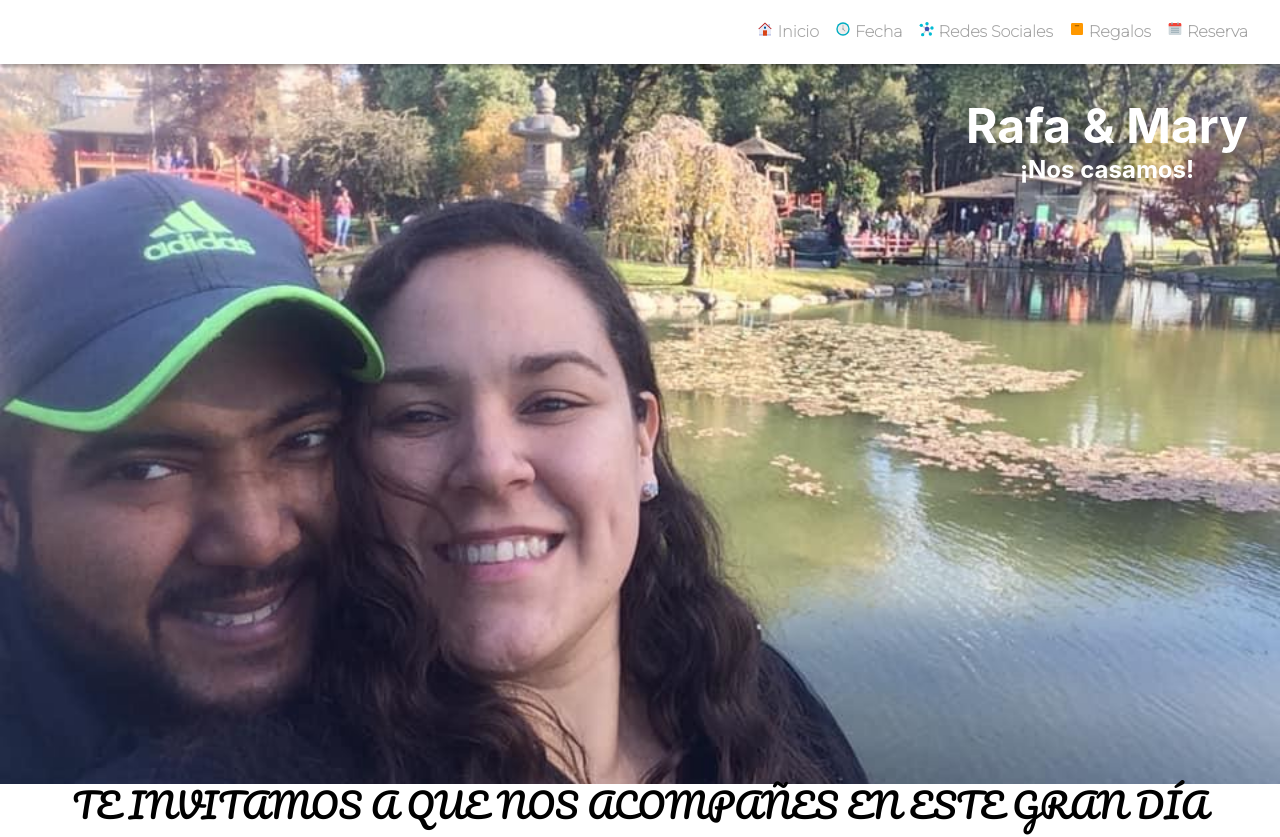
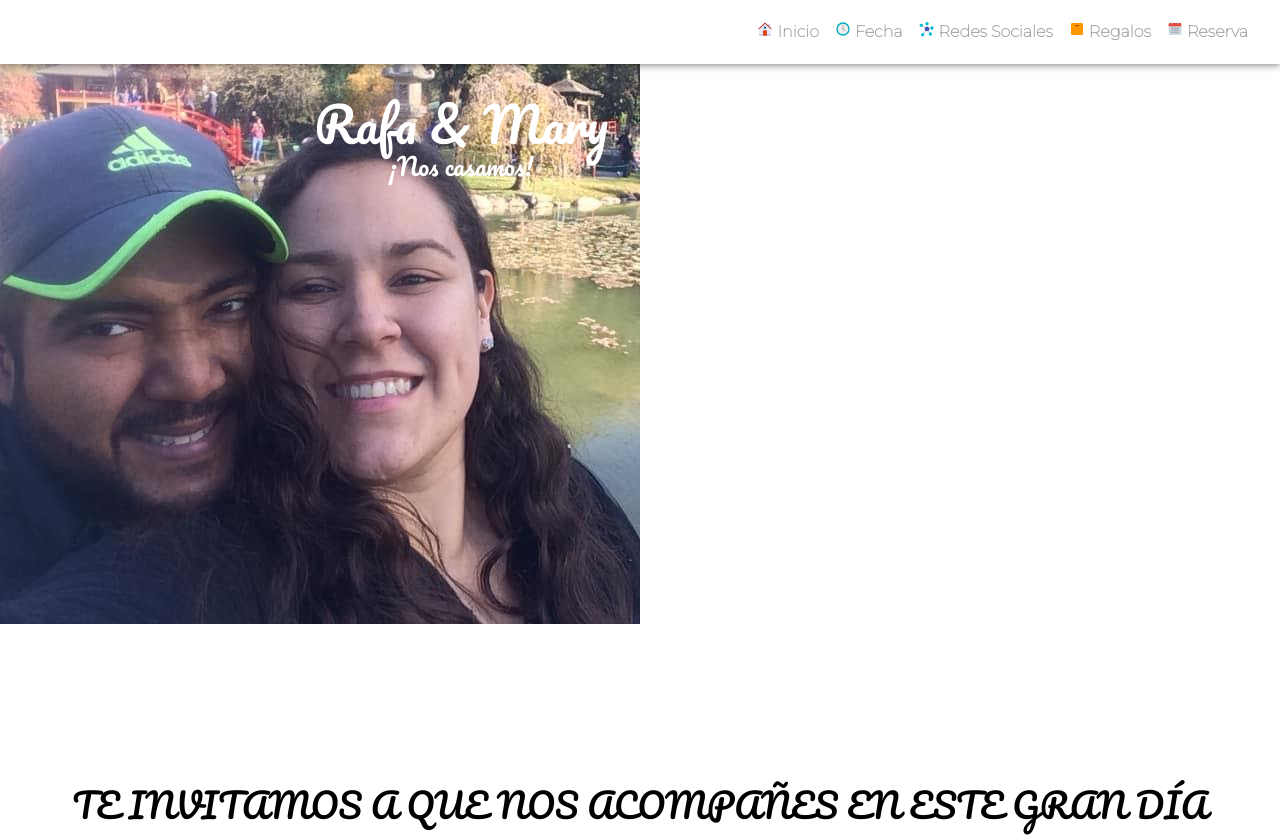
Before and after one commit to Codereggs/webPageMatrimonial, a React (Create React App) app: page / in a window 1280 px wide. Shown: the top 837 px of the page. Built offline with nearby package versions, Linux system fonts and the light colour scheme.

Commit message:
fix css width error

```diff
--- a/src/App.css
+++ b/src/App.css
@@ -1,5 +1,5 @@
 .inicio {
-  width: 100vw;
+  width: 50vw;
   height: 90vh;
   background-image: url(./Assets/rafamary.jpg);
   background-size: cover;
--- a/src/Components/Conocenos.css
+++ b/src/Components/Conocenos.css
@@ -1,6 +1,6 @@
 .conocenos {
-  width: 100vw;
   height: 100vh;
+  padding-top: 2rem;
   display: flex;
   flex-direction: column;
   align-items: center;
--- a/src/Components/Fecha.css
+++ b/src/Components/Fecha.css
@@ -3,7 +3,7 @@
   align-items: center;
   justify-content: center;
   flex-direction: column;
-  width: 100%;
+
   margin: 7rem auto;
 }
 
--- a/src/Components/Inicio.js
+++ b/src/Components/Inicio.js
@@ -1,3 +1,4 @@
+import { Typography } from "@mui/material";
 import { useEffect } from "react";
 /* import { temporizador } from "./Temporizador"; */
 
@@ -9,10 +10,11 @@ const Inicio = () => {
   return (
     <div className="inicio" id="inicio">
       <div className="inicioData">
-        <h1>Rafa & Mary</h1>
-        <h3>¡Nos casamos!</h3>
+        <Typography variant="h1">Rafa & Mary</Typography>
+        <Typography variant="h3">¡Nos casamos!</Typography>
+        <div className="count"></div>
       </div>
-      {/*       <div className="count"></div> */}
+      {/*       */}
     </div>
   );
 };
--- a/src/Components/Regalos.css
+++ b/src/Components/Regalos.css
@@ -1,10 +1,10 @@
 .regalos {
-  width: 100vw;
   height: 100vh;
   display: flex;
   flex-direction: column;
   align-items: center;
   justify-content: space-evenly;
+  text-align: center;
 }
 
 .giftIcon {
--- a/src/Components/Regalos.js
+++ b/src/Components/Regalos.js
@@ -1,4 +1,4 @@
-import { Typography } from "@mui/material";
+import { Container, Typography } from "@mui/material";
 import { GrGift } from "react-icons/gr";
 import "./Regalos.css";
 
@@ -6,10 +6,13 @@ const Regalos = () => {
   return (
     <section className="regalos" id="regalos">
       <GrGift className="giftIcon" />
-      <Typography variant="h2">
-        Lo más importante para nosotros es tu presencia en este día especial...
-        Pero si algo gustas regalar, en efectivo lo sabremos apreciar.
-      </Typography>
+      <Container fluid>
+        <Typography variant="h2">
+          Lo más importante para nosotros es tu presencia en este día
+          especial... Pero si algo gustas regalar, en efectivo lo sabremos
+          apreciar.
+        </Typography>
+      </Container>
     </section>
   );
 };
--- a/src/Components/Reserva.css
+++ b/src/Components/Reserva.css
@@ -1,5 +1,4 @@
 .reserva {
-  width: 100vw;
   height: 100vh;
   display: flex;
   flex-direction: column;
--- a/src/Components/Social.css
+++ b/src/Components/Social.css
@@ -1,5 +1,4 @@
 .social {
-  width: 100vw;
   height: 120vh;
   background-image: url("../Assets/fondo3.jpg");
   background-size: cover;
--- a/src/index.css
+++ b/src/index.css
@@ -4,6 +4,7 @@
 
 body {
   margin: 0;
+  padding: 0;
   font-family: -apple-system, BlinkMacSystemFont, "Segoe UI", "Roboto", "Oxygen",
     "Ubuntu", "Cantarell", "Fira Sans", "Droid Sans", "Helvetica Neue",
     sans-serif;
@@ -15,3 +16,8 @@ code {
   font-family: source-code-pro, Menlo, Monaco, Consolas, "Courier New",
     monospace;
 }
+
+section {
+  padding: 0;
+  margin: 0;
+}
```
